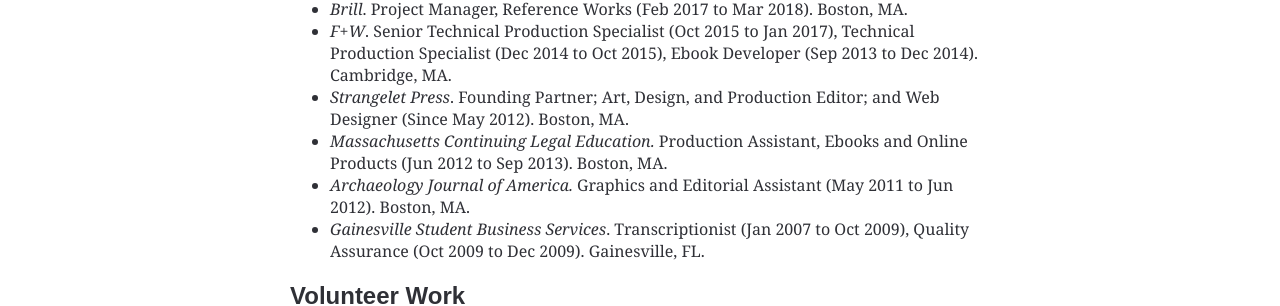
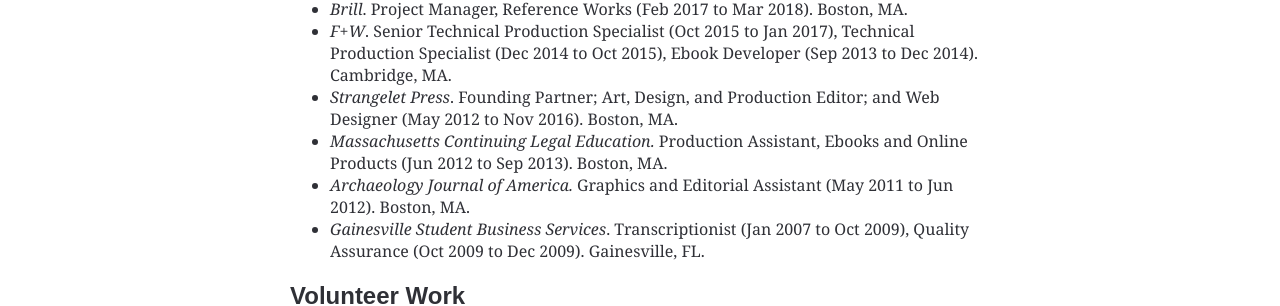
Before and after one commit to francopub/francopub.github.io, a Jekyll site: the page built from experience/index.html, in a window 1280 px wide and 900 px high, scrolled down 2371 px. Shown: the part 174-480 px from the top of the window. Built offline with Jekyll 4.4.1, drawn with Linux system fonts in a browser that asks for light colours; nearby versions of some CDN libraries; some web fonts are replaced.

Commit message:
Update index.html

```diff
--- a/experience/index.html
+++ b/experience/index.html
@@ -82,7 +82,7 @@
     <li><em>F+W</em>. Senior Technical Production Specialist (Oct 2015 to Jan 2017), Technical Production Specialist (Dec 2014 to Oct 2015), Ebook Developer (Sep 2013 to Dec 2014). Cambridge, MA.
 
     </li>
-    <li><em>Strangelet Press</em>. Founding Partner; Art, Design, and Production Editor; and Web Designer (Since May 2012). Boston, MA.
+    <li><em>Strangelet Press</em>. Founding Partner; Art, Design, and Production Editor; and Web Designer (May 2012 to Nov 2016). Boston, MA.
 
     </li>
       <li><i>Massachusetts Continuing Legal Education.</i> Production Assistant, Ebooks and Online Products (Jun 2012 to Sep 2013). Boston, MA.</li>
```
